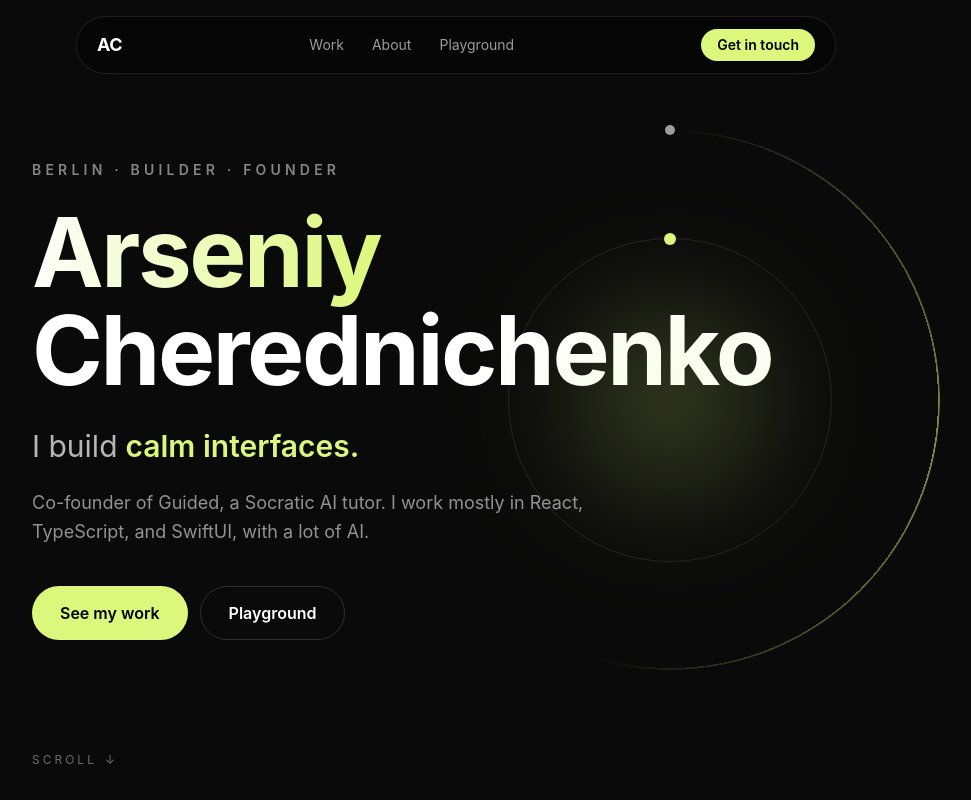
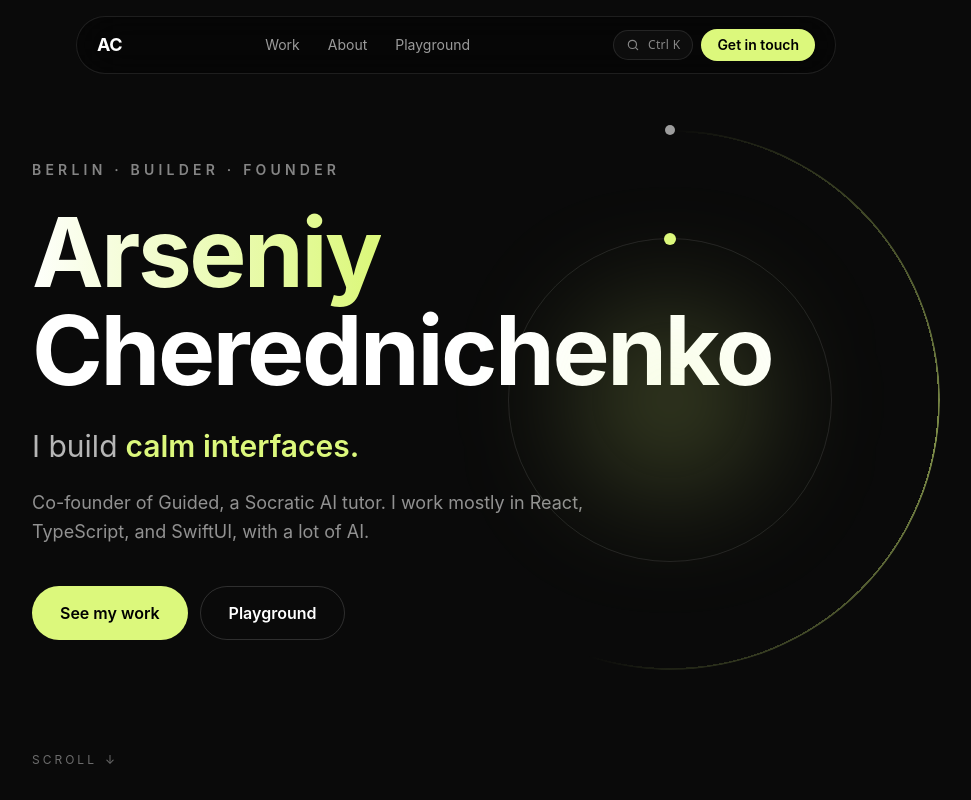
Before and after one commit to ArseniyCherednichenko/portfolio, a React (Vite) app: page / in a window 1280 px wide. Shown: the top 800 px of the page, without its empty margins (184-1155 px from the left). Built offline with nearby package versions, Linux system fonts and the light colour scheme.

Commit message:
Nav: add discoverable command-palette trigger with platform-aware Cmd/Ctrl K hint

```diff
--- a/src/components/Nav.tsx
+++ b/src/components/Nav.tsx
@@ -1,4 +1,6 @@
+import { useEffect, useState } from 'react'
 import { Link, NavLink } from 'react-router-dom'
+import { useCommandPalette } from './CommandPalette'
 
 // Floating translucent nav. The Work anchor points at the home page (/#work)
 // so it works from any route; About and Playground are real page links.
@@ -9,6 +11,13 @@ const PAGES: ReadonlyArray<readonly [string, string]> = [
 ]
 
 export function Nav() {
+  const { open } = useCommandPalette()
+  // Show the platform-correct modifier glyph in the search hint.
+  const [mod, setMod] = useState('Ctrl')
+  useEffect(() => {
+    if (/Mac|iPhone|iPad/.test(navigator.platform)) setMod('⌘')
+  }, [])
+
   return (
     <nav className="fixed inset-x-0 top-4 z-50 mx-auto flex w-[min(92%,760px)] items-center justify-between rounded-full border border-white/10 bg-black/40 px-5 py-3 backdrop-blur-xl">
       <Link to="/" className="text-lg font-bold tracking-tight">
@@ -32,12 +41,36 @@ export function Nav() {
           </NavLink>
         ))}
       </div>
+      <div className="flex items-center gap-2">
+        <button
+          type="button"
+          onClick={open}
+          aria-label="Open command palette"
+          className="flex items-center gap-2 rounded-full border border-white/10 bg-white/[0.03] px-3 py-1.5 text-sm text-white/50 transition hover:border-white/20 hover:text-white/80"
+        >
+          <svg
+            width="14"
+            height="14"
+            viewBox="0 0 24 24"
+            fill="none"
+            stroke="currentColor"
+            strokeWidth="2"
+            strokeLinecap="round"
+            strokeLinejoin="round"
+            aria-hidden
+          >
+            <circle cx="11" cy="11" r="7" />
+            <path d="m20 20-3-3" />
+          </svg>
+          <kbd className="hidden font-sans text-xs tracking-wide sm:inline">{mod} K</kbd>
+        </button>
         <a
           href="mailto:ars7ars3@gmail.com"
           className="rounded-full bg-[#DCF87C] px-4 py-1.5 text-sm font-semibold text-black transition hover:brightness-105"
         >
           Get in touch
         </a>
+      </div>
     </nav>
   )
 }
```
Lines whose indentation alone changed are shown as unchanged.
